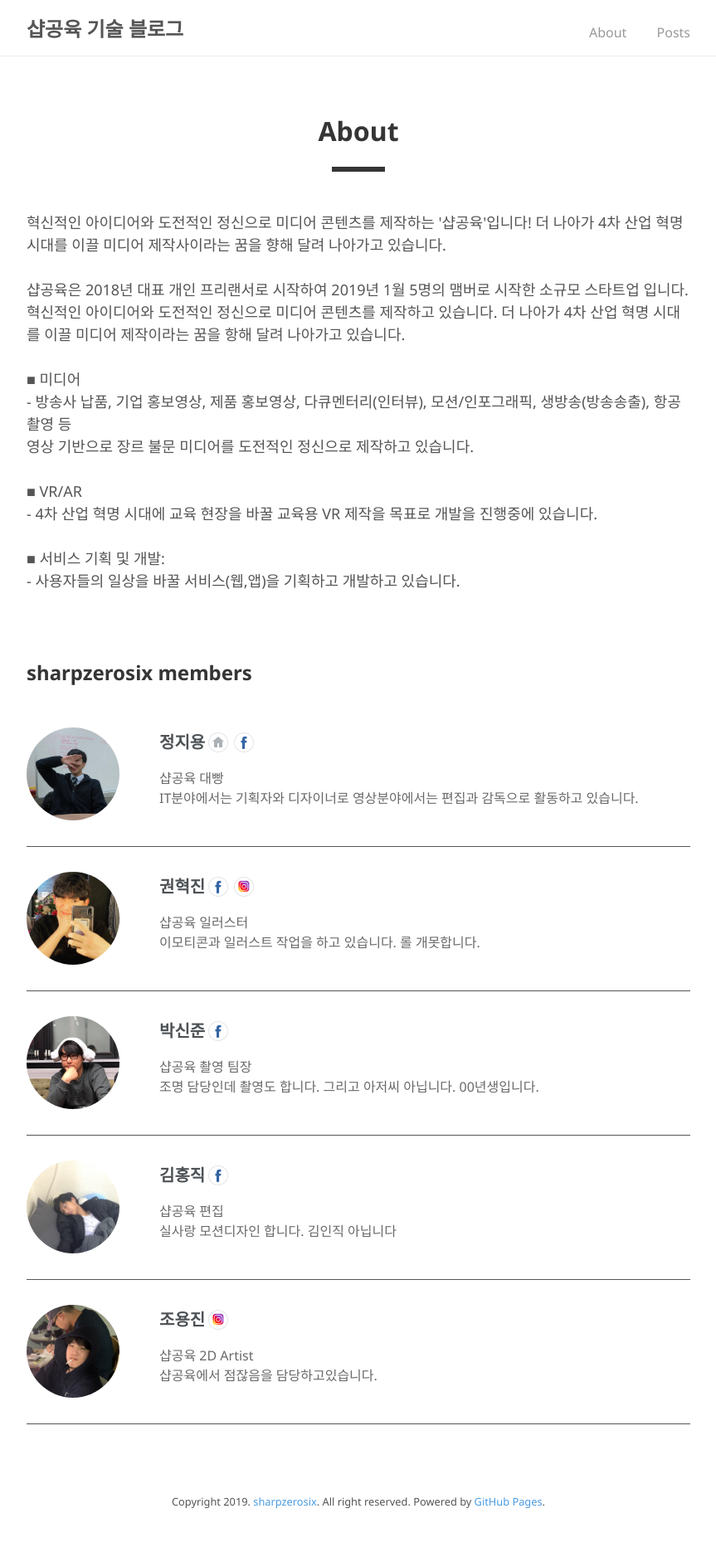
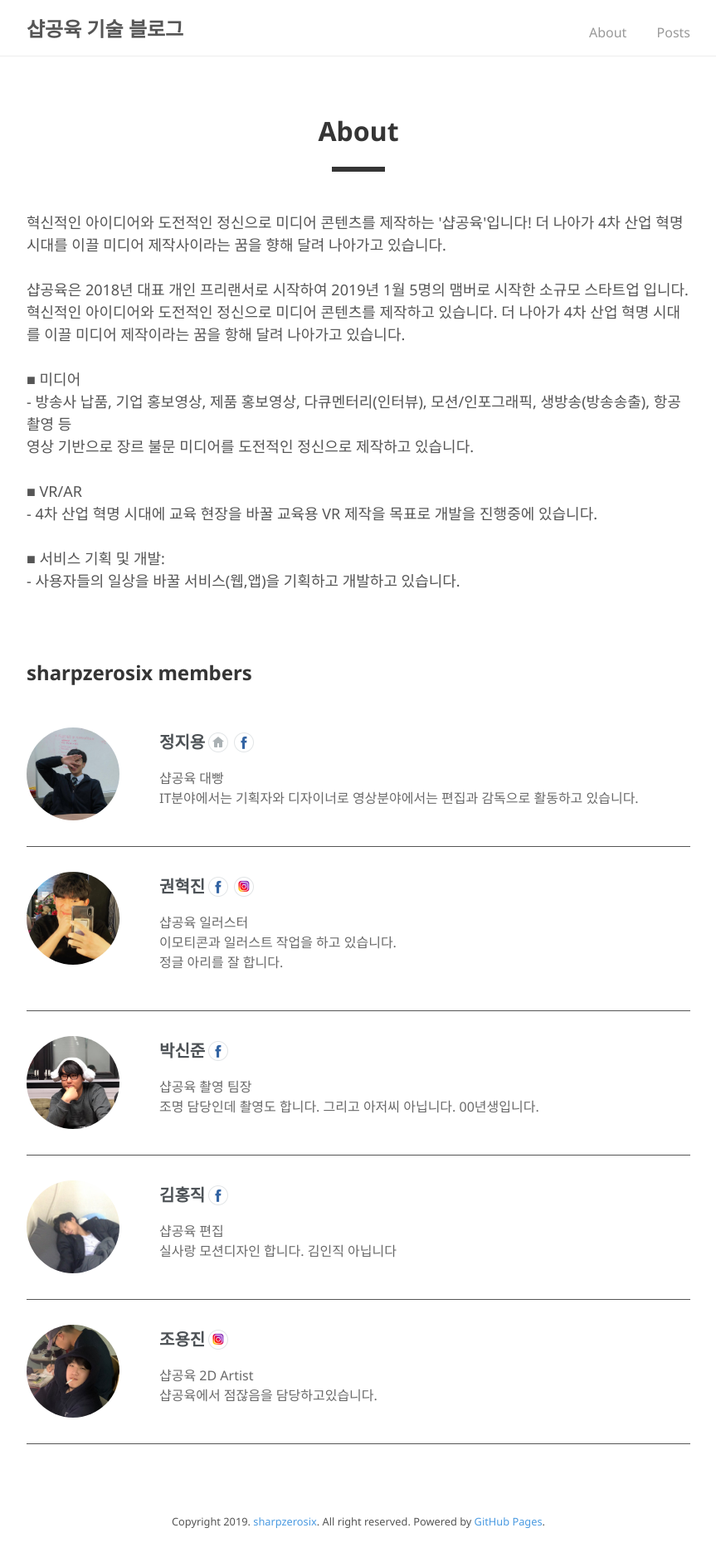
Before and after one commit to sharpzerosix/sharpzerosix.github.io, a Jekyll site: the page built from _pages/about.html, in a window 1280 px wide. Shown: the whole page at 83% size, without its empty margins (208-1071 px from the left). Built offline with Jekyll 4.4.1, drawn with Linux system fonts in a browser that asks for light colours; before the commit the page ends 1853 px from its top, so only the background shows below that.

Commit message:
add Kwon-Hyuk-Jin.jpg

```diff
--- a/_pages/about.html
+++ b/_pages/about.html
@@ -53,7 +53,7 @@ permalink: /about.html
                                     <a class="instagram-icon" href="https://www.instagram.com/kwon_thefact0ry/"></a>
                                 </span>
                             </span><br>
-                        <p class="description">샵공육 일러스터<br>이모티콘과 일러스트 작업을 하고 있습니다. 롤 개못합니다. </p>
+                        <p class="description">샵공육 일러스터<br>이모티콘과 일러스트 작업을 하고 있습니다.<br>정글 아리를 잘 합니다.</p>
                     </div>
             </div>
 
```
